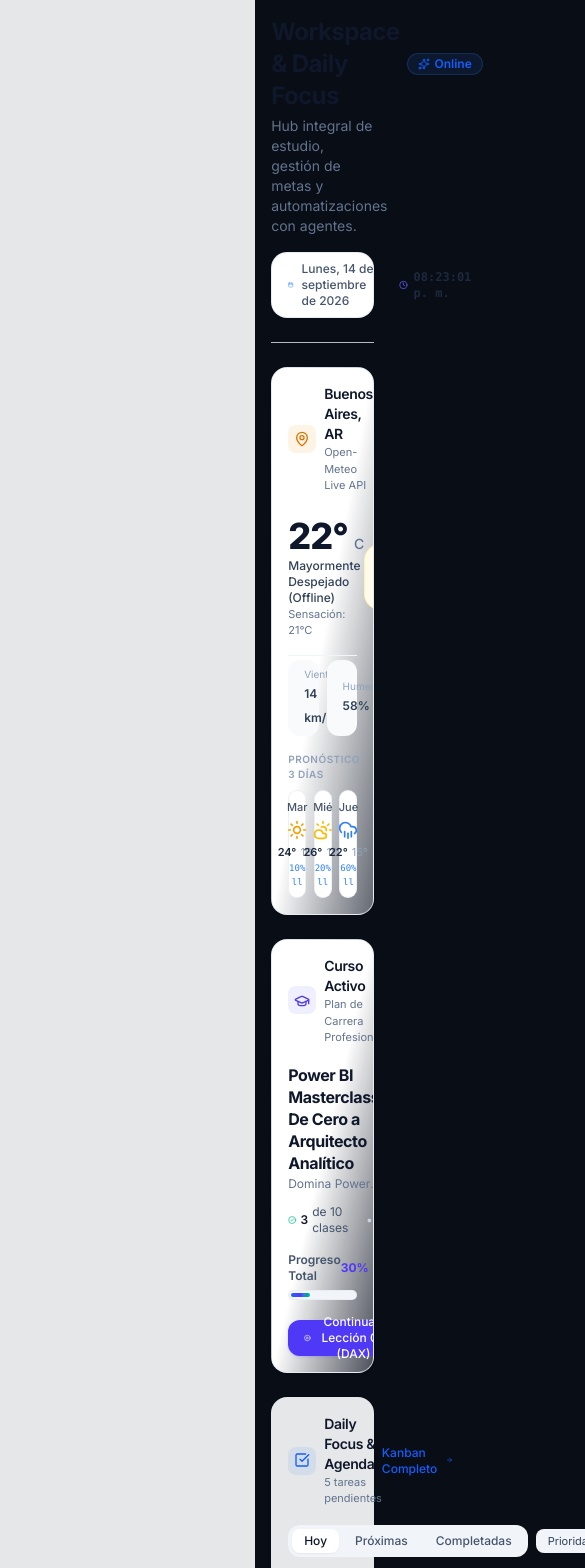
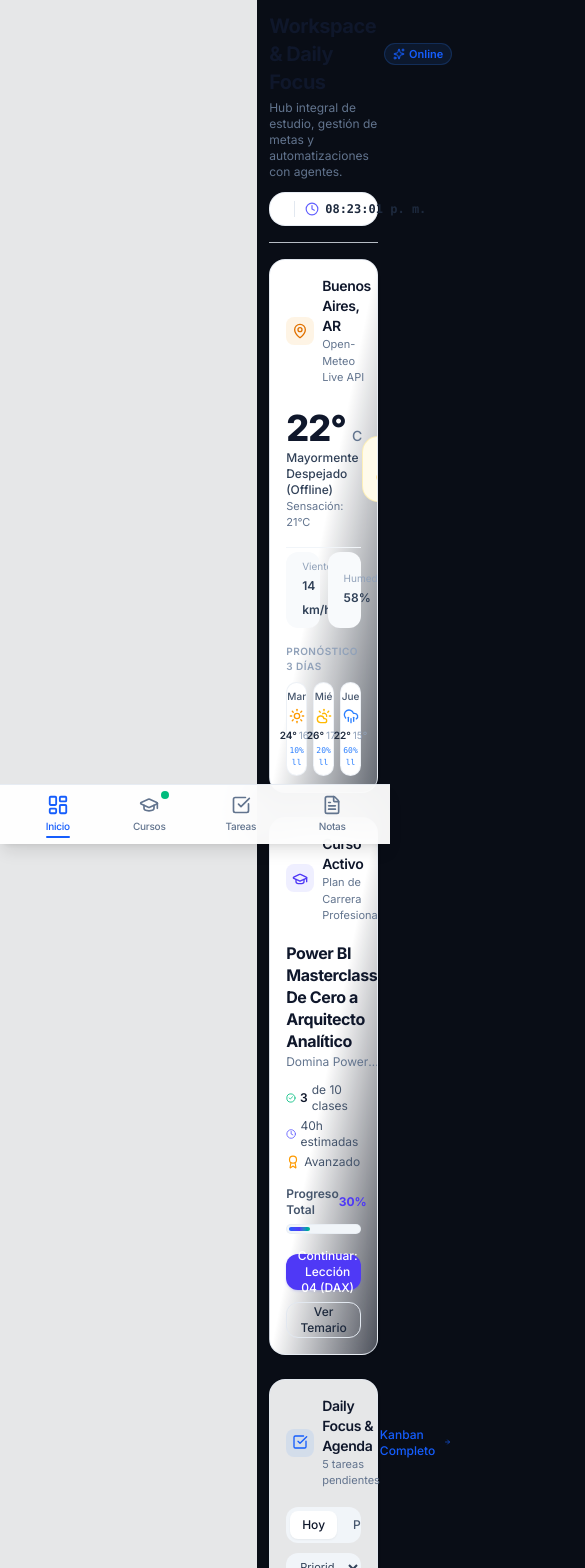
Before and after one commit to julyrodriguez/personalPage, a Next.js app: page / in a window 390 px wide. Shown: the top 1568 px of the page, 585 px wide, since content can reach past the window. Built offline with nearby package versions, Linux system fonts and the light colour scheme; no server answers.

Commit message:
feat(mobile): add mobile bottom navigation, responsive Kanban/Notes tabs and touch layouts

```diff
--- a/app/layout.tsx
+++ b/app/layout.tsx
@@ -32,7 +32,7 @@ export default function RootLayout({
 
             {/* Main Content Area */}
             <main className="flex-1 md:pl-72 flex flex-col min-w-0">
-              <div className="flex-1 p-4 sm:p-8 max-w-7xl w-full mx-auto">
+              <div className="flex-1 p-3 sm:p-6 lg:p-8 pb-24 md:pb-8 max-w-7xl w-full mx-auto">
                 {children}
               </div>
             </main>
--- a/components/course/code-block.tsx
+++ b/components/course/code-block.tsx
@@ -85,7 +85,7 @@ export function CodeBlock({ language = 'text', code }: CodeBlockProps) {
   return (
     <div className="relative my-5 rounded-2xl overflow-hidden border border-slate-800 bg-[#0d1117] text-slate-100 shadow-lg">
       {/* Code Header Bar */}
-      <div className="flex items-center justify-between px-4 py-2.5 bg-[#161b22] border-b border-slate-800/80 text-xs">
+      <div className="flex items-center justify-between px-3 sm:px-4 py-2 sm:py-2.5 bg-[#161b22] border-b border-slate-800/80 text-xs">
         <div className="flex items-center gap-2">
           <div className="flex gap-1.5">
             <span className="w-2.5 h-2.5 rounded-full bg-rose-500/80 inline-block" />
@@ -119,7 +119,7 @@ export function CodeBlock({ language = 'text', code }: CodeBlockProps) {
       </div>
 
       {/* Code Content */}
-      <div className="p-4 overflow-x-auto text-xs leading-relaxed font-mono">
+      <div className="p-3 sm:p-4 overflow-x-auto text-[11px] sm:text-xs leading-relaxed font-mono">
         {highlightedHtml ? (
           <pre
             className={`language-${normalizedLang}`}
--- a/components/dashboard/study-progress-widget.tsx
+++ b/components/dashboard/study-progress-widget.tsx
@@ -105,20 +105,20 @@ export function StudyProgressWidget() {
             </div>
           </div>
 
-          <div className="flex items-center gap-3 mt-3 text-xs text-slate-600 dark:text-slate-300">
+          <div className="flex flex-wrap items-center gap-y-1 gap-x-2.5 mt-3 text-xs text-slate-600 dark:text-slate-300">
             <span className="flex items-center gap-1">
               <CheckCircle2 className="w-3.5 h-3.5 text-emerald-500" />
               <strong className="font-semibold text-slate-900 dark:text-white">{completed}</strong> de {total} clases
             </span>
-            <span className="text-slate-300 dark:text-slate-700">•</span>
+            <span className="text-slate-300 dark:text-slate-700 hidden sm:inline">•</span>
             <span className="flex items-center gap-1">
               <Clock className="w-3.5 h-3.5 text-indigo-500" />
               {course?.estimatedHours ?? 40}h estimadas
             </span>
-            <span className="text-slate-300 dark:text-slate-700">•</span>
+            <span className="text-slate-300 dark:text-slate-700 hidden sm:inline">•</span>
             <span className="flex items-center gap-1">
               <Award className="w-3.5 h-3.5 text-amber-500" />
-              Nivel Avanzado
+              Avanzado
             </span>
           </div>
         </div>
@@ -138,7 +138,7 @@ export function StudyProgressWidget() {
         </div>
 
         {/* Quick Continue Button */}
-        <div className="pt-1 flex items-center gap-3">
+        <div className="pt-1 flex flex-col sm:flex-row items-stretch sm:items-center gap-2 sm:gap-3">
           <Link
             href="/cursos/power-bi/04-introduccion-dax-calculadas-medidas"
             className="flex-1"
@@ -148,9 +148,9 @@ export function StudyProgressWidget() {
               <span>Continuar: Lección 04 (DAX)</span>
             </Button>
           </Link>
-          <Link href="/cursos/power-bi/01-fundamentos-power-bi">
-            <Button variant="outline" size="sm" className="h-9 px-3 text-xs rounded-xl">
-              Temario
+          <Link href="/cursos/power-bi/01-fundamentos-power-bi" className="w-full sm:w-auto">
+            <Button variant="outline" size="sm" className="w-full sm:w-auto h-9 px-3 text-xs rounded-xl">
+              Ver Temario
             </Button>
           </Link>
         </div>
--- a/components/dashboard/system-status-widget.tsx
+++ b/components/dashboard/system-status-widget.tsx
@@ -82,7 +82,7 @@ export function SystemStatusWidget() {
               )}
             </button>
           </div>
-          <pre className="text-[11px] leading-relaxed select-all whitespace-pre-wrap">
+          <pre className="text-[10px] sm:text-[11px] leading-relaxed select-all whitespace-pre-wrap break-all sm:break-normal">
             {curlExample}
           </pre>
         </div>
--- a/components/dashboard/task-widget.tsx
+++ b/components/dashboard/task-widget.tsx
@@ -178,11 +178,11 @@ export function TaskWidget() {
         </div>
 
         {/* Tab Selection & Filter */}
-        <div className="flex items-center justify-between pt-3 gap-2">
-          <div className="flex items-center gap-1 p-1 bg-slate-100 dark:bg-slate-800/80 rounded-xl text-xs">
+        <div className="flex flex-col sm:flex-row sm:items-center justify-between pt-3 gap-2.5">
+          <div className="flex items-center gap-1 p-1 bg-slate-100 dark:bg-slate-800/80 rounded-xl text-xs w-full sm:w-auto overflow-x-auto">
             <button
               onClick={() => setActiveTab('today')}
-              className={`px-3 py-1 rounded-lg font-medium transition-all ${
+              className={`flex-1 sm:flex-initial text-center px-3 py-1.5 rounded-lg font-medium transition-all text-xs whitespace-nowrap ${
                 activeTab === 'today'
                   ? 'bg-white dark:bg-slate-700 text-slate-900 dark:text-white shadow-xs'
                   : 'text-slate-600 dark:text-slate-400 hover:text-slate-900'
@@ -192,7 +192,7 @@ export function TaskWidget() {
             </button>
             <button
               onClick={() => setActiveTab('upcoming')}
-              className={`px-3 py-1 rounded-lg font-medium transition-all ${
+              className={`flex-1 sm:flex-initial text-center px-3 py-1.5 rounded-lg font-medium transition-all text-xs whitespace-nowrap ${
                 activeTab === 'upcoming'
                   ? 'bg-white dark:bg-slate-700 text-slate-900 dark:text-white shadow-xs'
                   : 'text-slate-600 dark:text-slate-400 hover:text-slate-900'
@@ -202,7 +202,7 @@ export function TaskWidget() {
             </button>
             <button
               onClick={() => setActiveTab('completed')}
-              className={`px-3 py-1 rounded-lg font-medium transition-all ${
+              className={`flex-1 sm:flex-initial text-center px-3 py-1.5 rounded-lg font-medium transition-all text-xs whitespace-nowrap ${
                 activeTab === 'completed'
                   ? 'bg-white dark:bg-slate-700 text-slate-900 dark:text-white shadow-xs'
                   : 'text-slate-600 dark:text-slate-400 hover:text-slate-900'
@@ -215,7 +215,7 @@ export function TaskWidget() {
           <select
             value={priorityFilter}
             onChange={(e) => setPriorityFilter(e.target.value)}
-            className="text-[11px] bg-slate-100 dark:bg-slate-800 border-none rounded-lg px-2 py-1 text-slate-700 dark:text-slate-300 focus:outline-none cursor-pointer"
+            className="text-[11px] bg-slate-100 dark:bg-slate-800 border-none rounded-xl px-2.5 py-1.5 text-slate-700 dark:text-slate-300 focus:outline-none cursor-pointer w-full sm:w-auto"
           >
             <option value="all">Prioridad: Todas</option>
             <option value="high">Solo Alta</option>
@@ -290,18 +290,19 @@ export function TaskWidget() {
         </div>
 
         {/* Quick Add Form */}
-        <form onSubmit={handleQuickAdd} className="pt-2 border-t border-slate-100 dark:border-slate-800 flex gap-2">
+        <form onSubmit={handleQuickAdd} className="pt-2 border-t border-slate-100 dark:border-slate-800 flex flex-col sm:flex-row gap-2">
           <input
             type="text"
             placeholder="Añadir tarea rápida..."
             value={newTitle}
             onChange={(e) => setNewTitle(e.target.value)}
-            className="flex-1 h-8 px-3 rounded-xl text-xs bg-slate-50 dark:bg-slate-800/80 border border-slate-200 dark:border-slate-700 text-slate-900 dark:text-white placeholder:text-slate-400 focus:outline-none focus:ring-1 focus:ring-blue-500"
+            className="flex-1 h-9 px-3 rounded-xl text-xs bg-slate-50 dark:bg-slate-800/80 border border-slate-200 dark:border-slate-700 text-slate-900 dark:text-white placeholder:text-slate-400 focus:outline-none focus:ring-1 focus:ring-blue-500"
           />
+          <div className="flex items-center gap-2">
             <select
               value={newCategory}
               onChange={(e) => setNewCategory(e.target.value)}
-            className="h-8 px-2 rounded-xl text-xs bg-slate-50 dark:bg-slate-800/80 border border-slate-200 dark:border-slate-700 text-slate-700 dark:text-slate-300 focus:outline-none cursor-pointer"
+              className="flex-1 sm:flex-initial h-9 px-2.5 rounded-xl text-xs bg-slate-50 dark:bg-slate-800/80 border border-slate-200 dark:border-slate-700 text-slate-700 dark:text-slate-300 focus:outline-none cursor-pointer"
             >
               <option value="Estudio">Estudio</option>
               <option value="Desarrollo">Desarrollo</option>
@@ -311,10 +312,11 @@ export function TaskWidget() {
               type="submit"
               size="sm"
               disabled={isAdding || !newTitle.trim()}
-            className="h-8 px-3 rounded-xl text-xs"
+              className="h-9 px-3.5 rounded-xl text-xs shrink-0"
             >
               <Plus className="w-3.5 h-3.5" />
             </Button>
+          </div>
         </form>
       </CardContent>
     </Card>
--- a/components/dashboard/weather-widget.tsx
+++ b/components/dashboard/weather-widget.tsx
@@ -149,24 +149,24 @@ export function WeatherWidget() {
               <p className="text-[10px] font-semibold text-slate-400 uppercase tracking-wider mb-2">
                 Pronóstico 3 Días
               </p>
-              <div className="grid grid-cols-3 gap-2">
+              <div className="grid grid-cols-3 gap-1.5 sm:gap-2">
                 {data.daily.map((day) => (
                   <div
                     key={day.date}
-                    className="p-2 rounded-xl bg-white dark:bg-slate-800/70 border border-slate-200/60 dark:border-slate-800 text-center flex flex-col items-center"
+                    className="p-1.5 sm:p-2 rounded-xl bg-white dark:bg-slate-800/70 border border-slate-200/60 dark:border-slate-800 text-center flex flex-col items-center"
                   >
-                    <span className="text-[11px] font-medium text-slate-600 dark:text-slate-400">
+                    <span className="text-[10px] sm:text-[11px] font-medium text-slate-600 dark:text-slate-400">
                       {formatDayName(day.date)}
                     </span>
                     <div className="my-1">
-                      {getWeatherIcon(day.weatherCode, 'w-5 h-5')}
+                      {getWeatherIcon(day.weatherCode, 'w-4 h-4 sm:w-5 sm:h-5')}
                     </div>
-                    <div className="text-[11px] font-semibold text-slate-800 dark:text-slate-200">
+                    <div className="text-[10px] sm:text-[11px] font-semibold text-slate-800 dark:text-slate-200">
                       <span>{day.maxTemp}°</span>
-                      <span className="text-slate-400 font-normal ml-1">{day.minTemp}°</span>
+                      <span className="text-slate-400 font-normal ml-0.5">{day.minTemp}°</span>
                     </div>
                     {typeof day.precipitationProbability === 'number' && day.precipitationProbability > 0 && (
-                      <span className="text-[9px] text-blue-500 font-mono mt-0.5">
+                      <span className="text-[8px] sm:text-[9px] text-blue-500 font-mono mt-0.5">
                         {day.precipitationProbability}% ll
                       </span>
                     )}
--- a/components/layout/header.tsx
+++ b/components/layout/header.tsx
@@ -34,31 +34,31 @@ export function Header() {
   }, []);
 
   return (
-    <header className="flex flex-col sm:flex-row sm:items-center sm:justify-between gap-4 pb-6 mb-6 border-b border-slate-200/80 dark:border-slate-800/80">
+    <header className="flex flex-col sm:flex-row sm:items-center sm:justify-between gap-3 sm:gap-4 pb-4 sm:pb-6 mb-4 sm:mb-6 border-b border-slate-200/80 dark:border-slate-800/80">
       <div>
         <div className="flex items-center gap-2">
-          <h1 className="text-2xl sm:text-3xl font-bold tracking-tight text-slate-900 dark:text-white">
+          <h1 className="text-xl sm:text-3xl font-bold tracking-tight text-slate-900 dark:text-white">
             Workspace & Daily Focus
           </h1>
-          <span className="inline-flex items-center gap-1 px-2.5 py-0.5 rounded-full text-xs font-semibold bg-blue-500/10 text-blue-600 dark:text-blue-400 border border-blue-500/20">
+          <span className="inline-flex items-center gap-1 px-2 py-0.5 rounded-full text-[11px] font-semibold bg-blue-500/10 text-blue-600 dark:text-blue-400 border border-blue-500/20 shrink-0">
             <Sparkles className="w-3 h-3" /> Online
           </span>
         </div>
-        <p className="text-sm text-slate-500 dark:text-slate-400 mt-1">
+        <p className="text-xs sm:text-sm text-slate-500 dark:text-slate-400 mt-1">
           Hub integral de estudio, gestión de metas y automatizaciones con agentes.
         </p>
       </div>
 
       {/* Date & Time Widget Pill */}
-      <div className="flex items-center gap-3 bg-white dark:bg-slate-900/90 px-4 py-2 rounded-2xl border border-slate-200/80 dark:border-slate-800 shadow-xs">
-        <div className="flex items-center gap-2 text-xs font-medium text-slate-600 dark:text-slate-300">
-          <Calendar className="w-3.5 h-3.5 text-blue-500" />
-          <span>{currentDate || 'Cargando fecha...'}</span>
+      <div className="flex items-center justify-between sm:justify-start gap-2.5 bg-white dark:bg-slate-900/90 px-3.5 py-2 rounded-2xl border border-slate-200/80 dark:border-slate-800 shadow-xs w-full sm:w-auto">
+        <div className="flex items-center gap-1.5 text-xs font-medium text-slate-600 dark:text-slate-300 truncate">
+          <Calendar className="w-3.5 h-3.5 text-blue-500 shrink-0" />
+          <span className="truncate">{currentDate || 'Cargando...'}</span>
         </div>
-        <span className="h-4 w-px bg-slate-200 dark:bg-slate-700" />
-        <div className="flex items-center gap-1.5 text-xs font-mono font-semibold text-slate-800 dark:text-slate-200">
+        <span className="h-4 w-px bg-slate-200 dark:bg-slate-700 shrink-0" />
+        <div className="flex items-center gap-1.5 text-xs font-mono font-semibold text-slate-800 dark:text-slate-200 shrink-0">
           <Clock className="w-3.5 h-3.5 text-indigo-500" />
-          <span>{currentTime || '--:--:--'}</span>
+          <span>{currentTime || '--:--'}</span>
         </div>
       </div>
     </header>
--- a/components/layout/sidebar.tsx
+++ b/components/layout/sidebar.tsx
@@ -20,12 +20,14 @@ import { ThemeToggle } from './theme-toggle';
 const NAV_ITEMS = [
   {
     name: 'Dashboard',
+    shortName: 'Inicio',
     href: '/',
     icon: LayoutDashboard,
     description: 'Bento Grid & Resumen',
   },
   {
     name: 'Cursos',
+    shortName: 'Cursos',
     href: '/cursos',
     icon: GraduationCap,
     description: 'Power BI & Tech Hub',
@@ -33,12 +35,14 @@ const NAV_ITEMS = [
   },
   {
     name: 'Tareas',
+    shortName: 'Tareas',
     href: '/tareas',
     icon: CheckSquare,
     description: 'Kanban & Daily Focus',
   },
   {
     name: 'Notas',
+    shortName: 'Notas',
     href: '/notas',
     icon: FileText,
     description: 'Bitácora & Snippets',
@@ -56,23 +60,27 @@ export function Sidebar() {
 
   return (
     <>
-      {/* Mobile Top Bar with Hamburger */}
-      <div className="md:hidden sticky top-0 z-40 flex items-center justify-between px-4 py-3 bg-white/90 dark:bg-slate-900/90 backdrop-blur-md border-b border-slate-200 dark:border-slate-800">
+      {/* Mobile Top Header Bar */}
+      <div className="md:hidden sticky top-0 z-40 flex items-center justify-between px-4 py-3 bg-white/90 dark:bg-[#080c14]/90 backdrop-blur-md border-b border-slate-200/80 dark:border-slate-800">
         <div className="flex items-center gap-2.5">
           <div className="w-8 h-8 rounded-xl bg-gradient-to-tr from-blue-600 to-indigo-500 flex items-center justify-center text-white font-bold text-sm shadow-md shadow-blue-500/20">
             <Sparkles className="w-4 h-4" />
           </div>
           <div>
-            <span className="font-bold text-sm tracking-tight text-slate-900 dark:text-white">Personal OS</span>
-            <span className="block text-[10px] text-slate-500 dark:text-slate-400">Hub de Vida & Estudio</span>
+            <span className="font-bold text-sm tracking-tight text-slate-900 dark:text-white">
+              Personal OS
+            </span>
+            <span className="block text-[10px] text-slate-500 dark:text-slate-400">
+              Hub de Vida & Estudio
+            </span>
           </div>
         </div>
-        <div className="flex items-center gap-1">
+        <div className="flex items-center gap-1.5">
           <ThemeToggle />
           <button
             onClick={() => setMobileOpen(!mobileOpen)}
-            className="p-2 rounded-xl text-slate-600 dark:text-slate-300 hover:bg-slate-100 dark:hover:bg-slate-800"
-            aria-label="Abrir menú"
+            className="p-2 rounded-xl text-slate-600 dark:text-slate-300 hover:bg-slate-100 dark:hover:bg-slate-800 transition-colors"
+            aria-label={mobileOpen ? 'Cerrar menú' : 'Abrir menú'}
           >
             {mobileOpen ? <X className="w-5 h-5" /> : <Menu className="w-5 h-5" />}
           </button>
@@ -82,7 +90,7 @@ export function Sidebar() {
       {/* Mobile Backdrop */}
       {mobileOpen && (
         <div
-          className="fixed inset-0 z-40 bg-black/50 backdrop-blur-xs md:hidden"
+          className="fixed inset-0 z-50 bg-black/60 backdrop-blur-xs md:hidden animate-in fade-in duration-200"
           onClick={() => setMobileOpen(false)}
         />
       )}
@@ -91,7 +99,7 @@ export function Sidebar() {
       <aside
         className={cn(
           'fixed inset-y-0 left-0 z-50 flex flex-col w-72 bg-white dark:bg-slate-900/95 border-r border-slate-200/80 dark:border-slate-800/80 transition-transform duration-300 ease-in-out md:translate-x-0',
-          mobileOpen ? 'translate-x-0' : '-translate-x-full'
+          mobileOpen ? 'translate-x-0 shadow-2xl' : '-translate-x-full'
         )}
       >
         {/* Brand Header */}
@@ -116,9 +124,17 @@ export function Sidebar() {
               <p className="text-xs text-slate-500 dark:text-slate-400">Hub de Vida y Estudio</p>
             </div>
           </Link>
+
           <div className="hidden md:block">
             <ThemeToggle />
           </div>
+
+          <button
+            onClick={() => setMobileOpen(false)}
+            className="md:hidden p-1.5 rounded-lg text-slate-400 hover:text-slate-700 dark:hover:text-slate-200 hover:bg-slate-100 dark:hover:bg-slate-800"
+          >
+            <X className="w-5 h-5" />
+          </button>
         </div>
 
         {/* Navigation Items */}
@@ -225,6 +241,39 @@ export function Sidebar() {
           </div>
         </div>
       </aside>
+
+      {/* Mobile Sticky Bottom Navigation Bar */}
+      <nav className="md:hidden fixed bottom-0 left-0 right-0 z-40 bg-white/95 dark:bg-[#080c14]/95 backdrop-blur-xl border-t border-slate-200/80 dark:border-slate-800/80 py-1.5 px-3 flex items-center justify-around shadow-lg">
+        {NAV_ITEMS.map((item) => {
+          const active = isActive(item.href);
+          const Icon = item.icon;
+          return (
+            <Link
+              key={item.href}
+              href={item.href}
+              className={cn(
+                'flex flex-col items-center justify-center py-1 px-3 rounded-xl transition-all duration-200 relative min-w-[60px]',
+                active
+                  ? 'text-blue-600 dark:text-blue-400 font-bold'
+                  : 'text-slate-500 dark:text-slate-400 hover:text-slate-900 dark:hover:text-slate-200'
+              )}
+            >
+              <div className="relative">
+                <Icon className={cn('w-5 h-5 transition-transform', active && 'scale-110')} />
+                {item.badge && (
+                  <span className="absolute -top-1 -right-2.5 w-2 h-2 rounded-full bg-emerald-500" />
+                )}
+              </div>
+              <span className="text-[10px] mt-1 font-medium tracking-tight">
+                {item.shortName || item.name}
+              </span>
+              {active && (
+                <span className="absolute bottom-0 w-6 h-0.5 rounded-full bg-blue-600 dark:bg-blue-400" />
+              )}
+            </Link>
+          );
+        })}
+      </nav>
     </>
   );
 }
```
Also changed, not shown: app/(dashboard)/notas/page.tsx (+50 -4 lines), app/(dashboard)/tareas/page.tsx (+39 -3 lines), components/course/lesson-reader.tsx (+14 -14 lines), components/course/lesson-sidebar.tsx (+6 -6 lines). Lines whose indentation alone changed are shown as unchanged.
